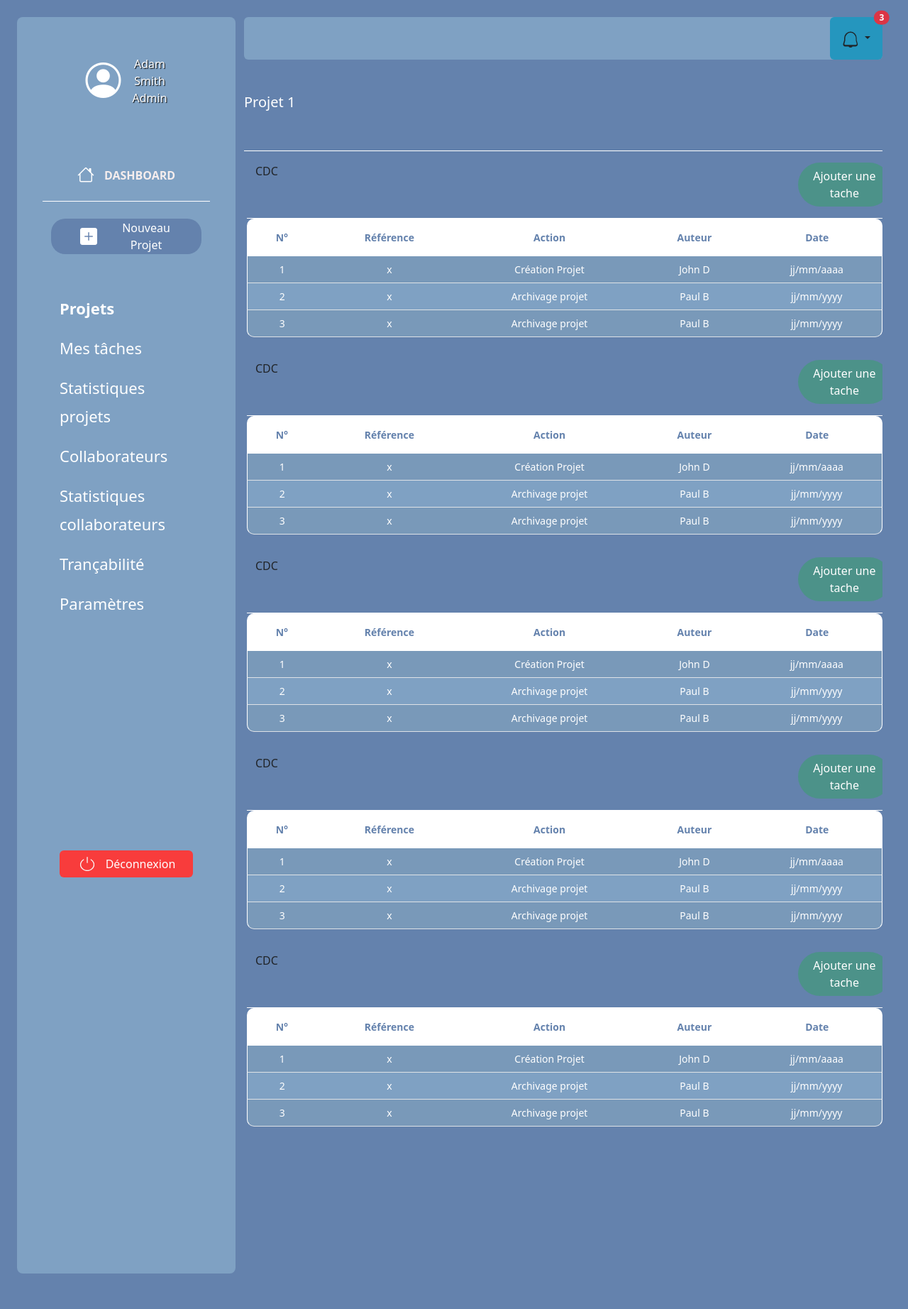
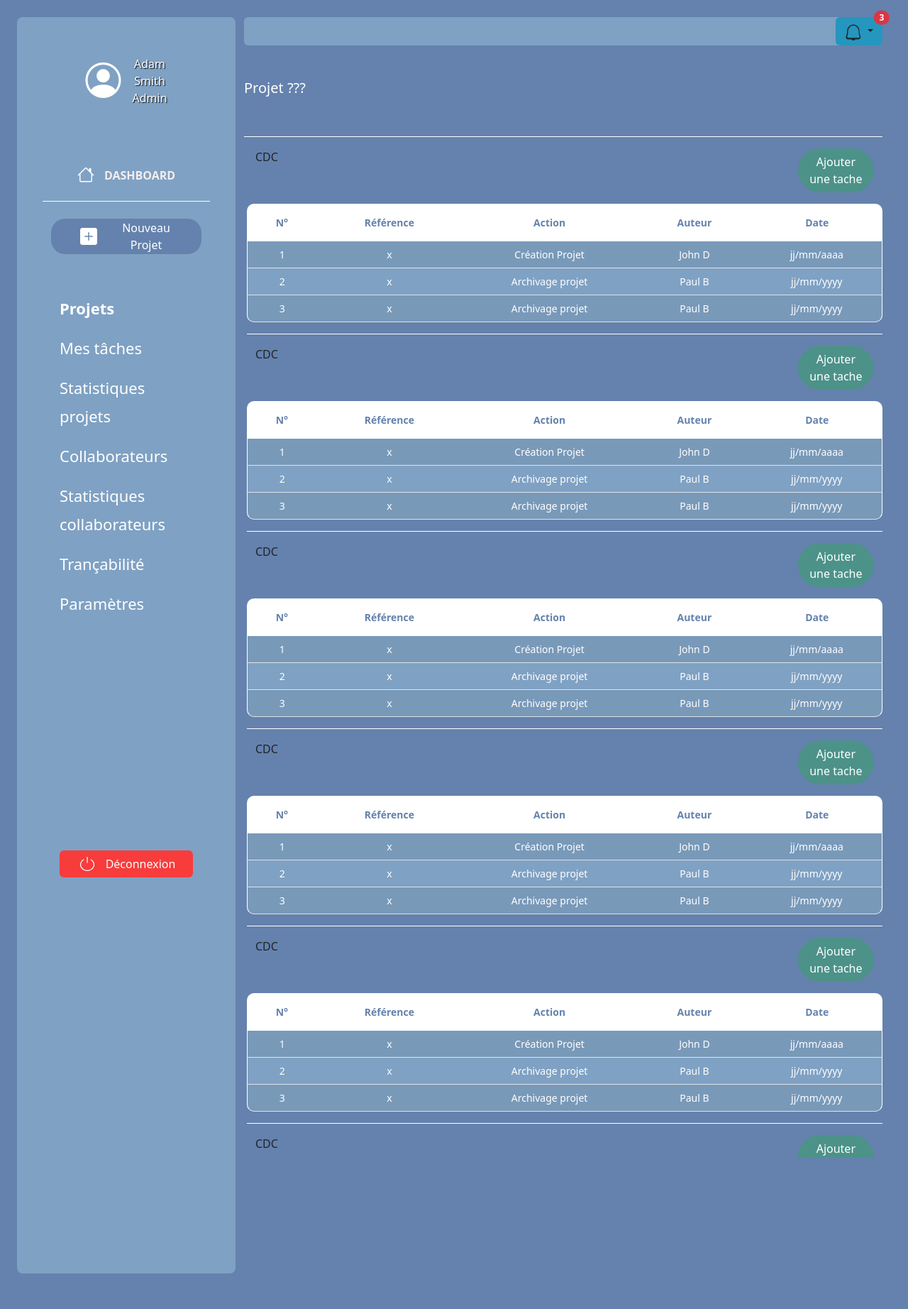
Before and after one commit to Blyss09/ProjetStage, a PHP site: page /screens/adminScreens/tasksFollowup.html in a window 1280 px wide. Shown: the whole page at 71% size. Run offline with PHP 8.4, Linux system fonts and the light colour scheme.

Commit message:
taskfollowUp upd
-borders inutiles

```diff
--- a/screens/adminScreens/tasksFollowup.html
+++ b/screens/adminScreens/tasksFollowup.html
@@ -114,41 +114,44 @@
         </sidebar>
         <main class="container main col-9 col-sm-9 col-md-8 col-lg-9">
             <div class="notif__bar d-flex justify-content-end rounded-2">
-                <div class="d-flex justify-content-end">
                 <div class="dropdown">
-                      <button class="btn dropdown-toggle position-relative bell p-3" type="button" id="notificationBell" data-bs-toggle="dropdown" aria-expanded="false">
+                    <button class="btn dropdown-toggle position-relative bell" type="button" id="notificationBell"
+                        data-bs-toggle="dropdown" aria-expanded="false">
 
-                        <svg xmlns="http://www.w3.org/2000/svg" width="24" height="24" fill="currentColor" class="bi bi-bell" viewBox="0 0 16 16">
-                          <path d="M8 16a2 2 0 0 0 2-2H6a2 2 0 0 0 2 2zm.104-14a5.02 5.02 0 0 1 4.002 2.5c.262.415.495.885.66 1.398.17.527.234 1.08.234 1.602v2.011l.77 2.707a1 1 0 0 1-.97 1.282H3.201a1 1 0 0 1-.97-1.282l.77-2.707V7.5c0-.522.064-1.075.234-1.602.165-.513.398-.983.66-1.398A5.02 5.02 0 0 1 7.896 2zM8 1a6 6 0 0 0-6 6v2.086l-.97 3.423A2 2 0 0 0 3.2 15h9.6a2 2 0 0 0 1.937-2.491L13.77 9.086V7a6 6 0 0 0-5.77-6z"/>
+                        <svg xmlns="http://www.w3.org/2000/svg" width="24" height="24" fill="currentColor" class="bi bi-bell"
+                            viewBox="0 0 16 16">
+                            <path
+                                d="M8 16a2 2 0 0 0 2-2H6a2 2 0 0 0 2 2zm.104-14a5.02 5.02 0 0 1 4.002 2.5c.262.415.495.885.66 1.398.17.527.234 1.08.234 1.602v2.011l.77 2.707a1 1 0 0 1-.97 1.282H3.201a1 1 0 0 1-.97-1.282l.77-2.707V7.5c0-.522.064-1.075.234-1.602.165-.513.398-.983.66-1.398A5.02 5.02 0 0 1 7.896 2zM8 1a6 6 0 0 0-6 6v2.086l-.97 3.423A2 2 0 0 0 3.2 15h9.6a2 2 0 0 0 1.937-2.491L13.77 9.086V7a6 6 0 0 0-5.77-6z" />
                         </svg>
 
-                        <span id="notificationCount" class="position-absolute top-0 start-100 translate-middle badge rounded-pill bg-danger">
+                        <span id="notificationCount"
+                            class="position-absolute top-0 start-100 translate-middle badge rounded-pill bg-danger">
                             3
                             <span class="visually-hidden">Messages non lus</span>
                         </span>
                     </button>
 
-                      <ul class="dropdown-menu dropdown-menu-end" >
-                        <li><h6 class="dropdown-header">Notifications</h6></li>
+                    <ul class="dropdown-menu dropdown-menu-end">
+                        <li>
+                            <h6 class="dropdown-header">Notifications</h6>
+                        </li>
                         <li><a class="dropdown-item" href="#">Nouvelle notification</a></li>
                         <li><a class="dropdown-item" href="#">Nouvelle notification</a></li>
                         <li><a class="dropdown-item" href="#">Nouvelle notification</a></li>
-                        <li><hr class="dropdown-divider"></li>
+                        <li>
+                            <hr class="dropdown-divider">
+                        </li>
                         <li><a class="dropdown-item text-center" href="#">Voir toutes les notifications</a></li>
                     </ul>
                 </div>
             </div>
-            </div>
             <div class="row search__body mt-5 pb-5 mx-0 align-items-center">
-                <h5 class="col-4 col-md-7 title__text p-0">Projet 1</h5>
+                <h5 class="col-4 col-md-7 title__text p-0">Projet ???</h5>
             </div>
             <div class="tables-overflow-scroll table_resp_pos">
-                <div class="row ms-1">
+                <div class="row ms-1 bottom_border">
                     <p class="col-10 my-3">CDC</p>
-                    <button class="col btn btn-custom my-3">Ajouter une tache</button>
-                    <div class="table-responsive bottom_border">
-                    </div>
-
+                    <button class="col btn btn-custom my-3 me-4">Ajouter une tache</button>
                     <table class="table table-striped proj-table text-center">
                         <thead>
                             <tr>
@@ -184,12 +187,9 @@
                         </tbody>
                     </table>
                 </div>
-                <div class="row ms-1">
+                <div class="row ms-1 bottom_border">
                     <p class="col-10 my-3">CDC</p>
-                    <button class="col btn btn-custom my-3">Ajouter une tache</button>
-                    <div class="table-responsive bottom_border">
-                    </div>
-
+                    <button class="col btn btn-custom my-3 me-4">Ajouter une tache</button>
                     <table class="table table-striped proj-table text-center">
                         <thead>
                             <tr>
@@ -225,12 +225,9 @@
                         </tbody>
                     </table>
                 </div>
-                <div class="row ms-1">
+                <div class="row ms-1 bottom_border">
                     <p class="col-10 my-3">CDC</p>
-                    <button class="col btn btn-custom my-3">Ajouter une tache</button>
-                    <div class="table-responsive bottom_border">
-                    </div>
-
+                    <button class="col btn btn-custom my-3 me-4">Ajouter une tache</button>
                     <table class="table table-striped proj-table text-center">
                         <thead>
                             <tr>
@@ -266,12 +263,9 @@
                         </tbody>
                     </table>
                 </div>
-                <div class="row ms-1">
+                <div class="row ms-1 bottom_border">
                     <p class="col-10 my-3">CDC</p>
-                    <button class="col btn btn-custom my-3">Ajouter une tache</button>
-                    <div class="table-responsive bottom_border">
-                    </div>
-
+                    <button class="col btn btn-custom my-3 me-4">Ajouter une tache</button>
                     <table class="table table-striped proj-table text-center">
                         <thead>
                             <tr>
@@ -307,12 +301,47 @@
                         </tbody>
                     </table>
                 </div>
-                <div class="row ms-1">
+                <div class="row ms-1 bottom_border">
                     <p class="col-10 my-3">CDC</p>
-                    <button class="col btn btn-custom my-3">Ajouter une tache</button>
-                    <div class="table-responsive bottom_border">
+                    <button class="col btn btn-custom my-3 me-4">Ajouter une tache</button>
+                    <table class="table table-striped proj-table text-center">
+                        <thead>
+                            <tr>
+                                <th>N°</th>
+                                <th>Référence</th>
+                                <th>Action</th>
+                                <th>Auteur</th>
+                                <th>Date</th>
+                            </tr>
+                        </thead>
+                        <tbody>
+                            <tr>
+                                <td>1</td>
+                                <td>x</td>
+                                <td>Création Projet</td>
+                                <td>John D</td>
+                                <td>jj/mm/aaaa</td>
+                            </tr>
+                            <tr>
+                                <td>2</td>
+                                <td>x</td>
+                                <td>Archivage projet</td>
+                                <td>Paul B</td>
+                                <td>jj/mm/yyyy</td>
+                            </tr>
+                            <tr>
+                                <td>3</td>
+                                <td>x</td>
+                                <td>Archivage projet</td>
+                                <td>Paul B</td>
+                                <td>jj/mm/yyyy</td>
+                            </tr>
+                        </tbody>
+                    </table>
                 </div>
-
+                <div class="row ms-1 bottom_border">
+                    <p class="col-10 my-3">CDC</p>
+                    <button class="col btn btn-custom my-3 me-4">Ajouter une tache</button>
                     <table class="table table-striped proj-table text-center">
                         <thead>
                             <tr>
--- a/styles/styles.css
+++ b/styles/styles.css
@@ -24,7 +24,9 @@
 }
 
 @media (max-width: 1400px) {
-  .admin, .manager, .collab {
+  .admin,
+  .manager,
+  .collab {
     background-color: transparent !important;
   }
   .nav-item .nav-link::before {
@@ -63,10 +65,14 @@
     background-color: transparent !important;
     font-size: 0.7rem !important;
   }
-  .admin, .manager, .collab {
+  .admin,
+  .manager,
+  .collab {
     margin-left: 12rem !important;
   }
-  .admin .user__name, .manager .user__name, .collab .user__name {
+  .admin .user__name,
+  .manager .user__name,
+  .collab .user__name {
     width: 5rem !important;
   }
   .collab {
@@ -1021,7 +1027,7 @@ button.btn-primary:hover {
 
 .tables-overflow-scroll {
   overflow: scroll;
-  height: 75vh;
+  height: 78vh;
 }
 
 .myCustom-table tr th {
--- a/styles/styles.scss
+++ b/styles/styles.scss
@@ -7,7 +7,7 @@ $createButtonProject: rgb(32, 210, 169);
 $returnButton: rgb(35, 28, 138);
 $returnButtonPag: rgb(103, 103, 103);
 $bellColor: rgb(37, 150, 190);
-$white: rgb(255,255,255);
+$white: rgb(255, 255, 255);
 $managerColor: rgb(55, 24, 94);
 $adminColor: rgba(248, 60, 60, 1);
 //tableaux
@@ -20,9 +20,11 @@ $rowCollor: rgba(127, 161, 195);
 .bell {
   background-color: $bellColor;
 }
+
 .filterButton {
   background-color: $pageBackground;
 }
+
 .dateControl::placeholder {
 
   color: $sideBar;
@@ -34,35 +36,43 @@ $rowCollor: rgba(127, 161, 195);
 
 //Media Queries
 
-@media (max-width:1400px){
-  .admin,.manager,.collab {
+@media (max-width:1400px) {
+
+  .admin,
+  .manager,
+  .collab {
     background-color: transparent !important;
   }
+
   .nav-item .nav-link::before {
     display: none !important;
   }
-  .img_arrow{
+
+  .img_arrow {
     display: none !important;
   }
 
 }
+
 @media (max-width: 992px) {
 
   .sidebar .user__name,
   .sidebar .user__role {
     font-size: 14px !important;
   }
+
   .btn_newproj {
     font-size: 14px !important;
     padding: 10px !important;
   }
+
   .newProjectCard {
 
-    position: relative!important;
+    position: relative !important;
 
     width: 600px !important;
-    left: 4%!important;
-    max-width: 95vw!important;
+    left: 4% !important;
+    max-width: 95vw !important;
 
 
 
@@ -70,42 +80,52 @@ $rowCollor: rgba(127, 161, 195);
 
   .step-container {
 
-    display: none!important;
+    display: none !important;
   }
 
 }
+
 @media (max-width: 768px) {
+
   // $i: !important;
-  .container-fluid{
+  .container-fluid {
     padding: 0 !important;
     // height: 120vh !important;
   }
+
   .sidebar {
     width: 5% !important;
     padding: 0 !important;
     background-color: transparent !important;
     font-size: 0.7rem !important;
   }
-  .admin,.manager,.collab {
+
+  .admin,
+  .manager,
+  .collab {
 
     margin-left: 12rem !important;
 
-    .user__name{
+    .user__name {
       width: 5rem !important;
     }
   }
-  .collab{
+
+  .collab {
     margin-left: 7rem !important;
 
   }
-  .user__icon i{
+
+  .user__icon i {
     font-size: 1.9rem !important;
   }
+
   .navbar {
     position: relative !important;
     bottom: 3.3rem !important;
   }
-  .navbar-collapse{
+
+  .navbar-collapse {
     position: fixed;
     top: 50px;
     right: 10rem;
@@ -114,40 +134,49 @@ $rowCollor: rgba(127, 161, 195);
     z-index: 100 !important;
     height: 110vh;
   }
-  .dashboard__body{
+
+  .dashboard__body {
     font-size: 14px !important;
     margin: 0 !important;
     padding: 0.3rem 0 1rem 0 !important;
   }
-  .btn_newproj{
+
+  .btn_newproj {
     // margin: 0 0 !important;
     width: 11rem !important;
     height: 2.3rem !important;
   }
-  .newproj__content{
+
+  .newproj__content {
     margin: -2rem 0 !important;
     // margin-bottom: 0 !important;
   }
-  .nav__ul{
+
+  .nav__ul {
     margin: 0 !important;
     font-size: 15px !important;
-    .nav-item{
+
+    .nav-item {
       margin: 0.3rem 6rem 0 -0.5rem !important;
       text-align: center;
     }
   }
-  .logout__btn{
+
+  .logout__btn {
     position: relative;
     bottom: 2rem;
   }
+
   .navbar-toggler {
     display: block !important;
     margin-left: 0.5rem !important;
   }
-  .logout__btn{
+
+  .logout__btn {
     margin-top: 3rem !important;
     margin-bottom: 5.4rem !important;
   }
+
   .notif__bar {
     margin: 0 !important;
     background-color: transparent !important;
@@ -156,6 +185,7 @@ $rowCollor: rgba(127, 161, 195);
     padding: 0.5rem !important;
     font-size: 0.8rem !important;
   }
+
   .search__body {
     display: flex !important;
     flex-wrap: wrap !important;
@@ -166,7 +196,7 @@ $rowCollor: rgba(127, 161, 195);
     margin-right: 0rem !important;
     border-bottom: 0 !important;
 
-    .title__text{
+    .title__text {
       // margin-bottom: 1rem !important;
       margin-left: 0 !important;
     }
@@ -179,104 +209,124 @@ $rowCollor: rgba(127, 161, 195);
     .input-group-text {
       padding: 0 0 0 0.5rem !important;
     }
-    .input-group .form-control{
+
+    .input-group .form-control {
       width: 12rem !important;
     }
 
-    .btn-custom{
+    .btn-custom {
       margin: 0 0 0 1rem !important;
       height: 2rem !important;
       line-height: 1rem !important;
     }
   }
-  .filter__section{
+
+  .filter__section {
     margin-left: -7.3rem;
-    .sp{
+
+    .sp {
       width: 0 !important;
     }
-    .col-2{
+
+    .col-2 {
       margin: 0 4.2rem 0 3rem;
     }
-    .filterButton{
+
+    .filterButton {
       margin-left: 1.6rem;
-      height: 1.6rem ;
+      height: 1.6rem;
       line-height: 0rem !important;
     }
-    .dateControl{
+
+    .dateControl {
       margin-left: 1.5rem;
       width: 7rem !important;
-      height: 1.5rem ;
+      height: 1.5rem;
 
-      &#endDate{
+      &#endDate {
         margin-left: 3rem;
       }
     }
   }
+
   .btn-custom {
     margin-top: 1rem !important;
   }
+
   .upper_table {
     margin: 2rem 0 -0.5rem -5.6rem !important;
     color: white;
   }
-  .table_resp_pos{
+
+  .table_resp_pos {
     margin-left: -6rem !important;
     border-top: none !important;
   }
+
   .proj-table {
     margin-top: 1rem !important;
     margin-right: 0 !important;
     font-size: 0.8rem !important;
     border: 0 !important;
   }
-  .pagination{
+
+  .pagination {
     margin: 1rem 5rem 0 0 !important;
   }
+
   .params {
     display: flex !important;
     flex-direction: column !important;
     margin-left: 0 !important;
   }
+
   .params .col {
     display: flex;
   }
-  .params-collab{
+
+  .params-collab {
     display: flex !important;
     flex-direction: column !important;
   }
-  .card-param{
+
+  .card-param {
     position: relative;
     right: 2.5rem;
     width: 600px !important;
   }
-  .diag-param{
+
+  .diag-param {
     // right: 1.0rem;
     width: 600px !important;
   }
-  .card-collab{
+
+  .card-collab {
     position: relative;
     right: 2.5rem;
   }
-  .tables-overflow-scroll .btn-custom{
+
+  .tables-overflow-scroll .btn-custom {
     margin-right: 2rem;
   }
+
   .newProjectCard {
 
-    position: absolute!important;
+    position: absolute !important;
 
     width: 600px !important;
-    left: 4%!important;
-    max-width: 95vw!important;
+    left: 4% !important;
+    max-width: 95vw !important;
 
 
 
   }
+
   .step-container {
 
-    display:none!important;
+    display: none !important;
   }
 
-  .diag{
+  .diag {
     // margin-right: -10rem !important;
     margin-left: -2rem !important;
     overflow: scroll;
@@ -289,6 +339,7 @@ $rowCollor: rgba(127, 161, 195);
     // overflow: scroll !important;
     scrollbar-width: auto !important;
   }
+
   .table-responsive::-webkit-scrollbar {
     width: 12px !important;
     height: 12px !important;
@@ -304,14 +355,15 @@ $rowCollor: rgba(127, 161, 195);
     border-radius: 6px !important;
 
     .table-responsive::-webkit-scrollbar-thumb {
-  background-color: #ffffff!important;
-  border-radius: 6px!important;
+      background-color: #ffffff !important;
+      border-radius: 6px !important;
     }
 
     .table-responsive::-webkit-scrollbar-track {
-  background-color: rgba(0, 0, 0, 0.1)!important;
-  border-radius: 6px!important;
+      background-color: rgba(0, 0, 0, 0.1) !important;
+      border-radius: 6px !important;
     }
+
 
     /* Firefox */
     .table-responsive {
@@ -1098,7 +1150,7 @@ button.btn-primary {
 }
 .tables-overflow-scroll{
   overflow: scroll;
-  height: 75vh;
+  height: 78vh;
 }
 
 //Liste des collaborateurs
```
Also changed, not shown: 1 other file. Lines whose indentation alone changed are shown as unchanged.
